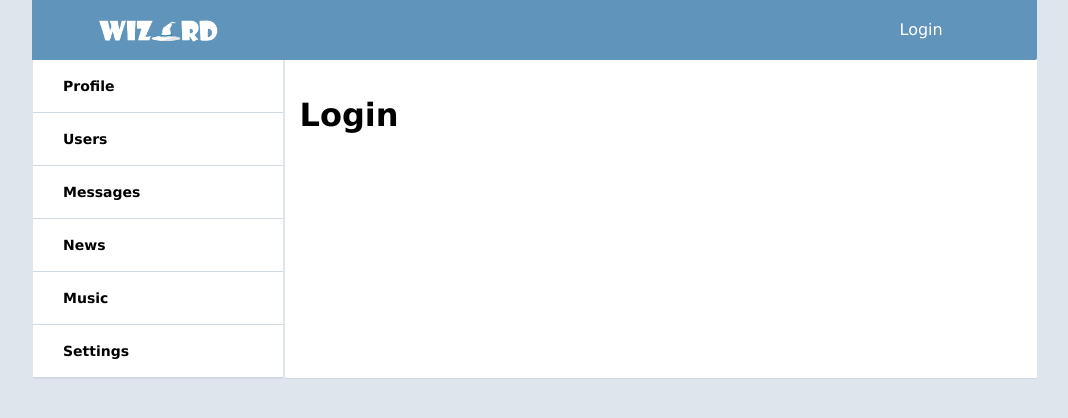
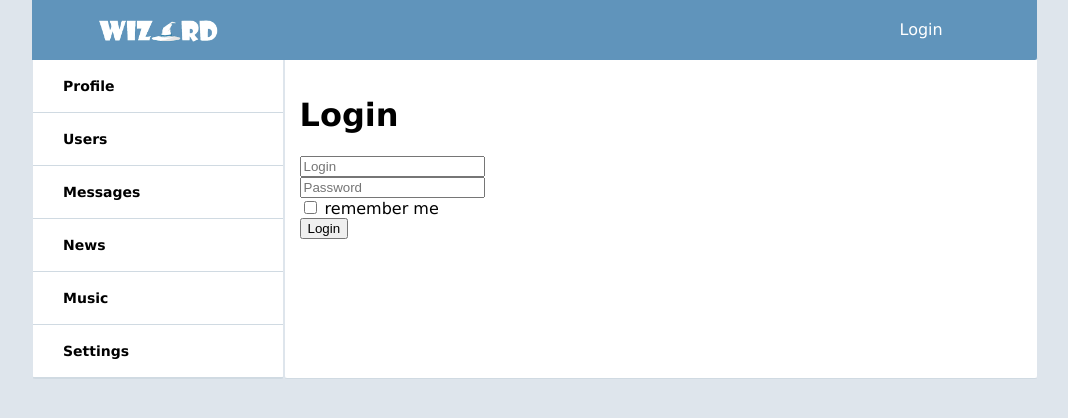
Before and after one commit to fledith/way-of-samurai, a React (Create React App) app: page /login in a window 1280 px wide. Shown: the top 418 px of the page, without its empty margins (105-1173 px from the left). Built offline with nearby package versions, Linux system fonts and the light colour scheme; no server answers.

Commit message:
Login redux-form

```diff
--- a/package.json
+++ b/package.json
@@ -7,12 +7,15 @@
     "@testing-library/react": "^9.5.0",
     "@testing-library/user-event": "^7.2.1",
     "axios": "^0.20.0",
+    "final-form": "^4.20.1",
     "react": "^16.13.1",
     "react-dom": "^16.13.1",
+    "react-final-form": "^6.5.1",
     "react-redux": "^7.2.1",
     "react-router-dom": "^5.2.0",
     "react-scripts": "3.4.3",
     "redux": "^4.0.5",
+    "redux-form": "^8.3.6",
     "redux-thunk": "^2.3.0"
   },
   "scripts": {
--- a/src/App.js
+++ b/src/App.js
@@ -10,7 +10,7 @@
 import ProfileContainer from './components/Profile/ProfileContainer';
 import Settings from './components/Settings/Settings';
 import HeaderContainer from './components/Header/HeaderContainer';
-import Login from './components/Login/login';
+import Login from './components/Login/Login';
 
 
 const App = () => {
--- a/src/components/Login/login.jsx
+++ b/src/components/Login/login.jsx
@@ -1,7 +1,37 @@
 import React from 'react';
+import { reduxForm, Field } from 'redux-form';
+
+const LoginForm = (props) => {
+    return (
+        <form onSubmit={props.handleSubmit}>
+            <div>
+                <Field placeholder={"Login"} name={"login"} component={"input"} />
+            </div>
+            <div>
+                <Field placeholder={"Password"} name={"password"} component={"input"} type={"password"} />
+            </div>
+            <div>
+                <Field component={"input"} name={"rememberMe"} type={"checkbox"}  /> remember me
+            </div>
+            <div>
+                <button>Login</button>
+            </div>
+        </form>
+
+)}
+
+const LoginReduxForm = reduxForm({form: 'login'})(LoginForm);
 
 const Login = (props) => {
-    return <h1>Login</h1>
-}
+    const onSubmit = (formData) => {
+        console.log(formData);
+    }
+
+    return (
+    <div>
+        <h1>Login</h1>
+        <LoginReduxForm onSubmit={onSubmit} />
+    </div>
+)}
 
 export default Login;
--- a/src/components/Profile/ProfileContainer.jsx
+++ b/src/components/Profile/ProfileContainer.jsx
@@ -15,6 +15,13 @@
         }
         this.props.getUserProfile(userId);
         this.props.getUserStatus(userId);
+    }
+
+    componentDidUpdate(prevProps, prevState) {
+        if (prevProps.status !== this.props.status){
+        this.setState({
+            status: this.props.status
+        })}
     }
 
     render() {
--- a/src/redux/redux_store.js
+++ b/src/redux/redux_store.js
@@ -3,6 +3,7 @@
 import usersReducer from "./usersReducer";
 import authReducer from "./authReducer";
 import thunkMiddleware from "redux-thunk";
+import {reducer as formReducer} from 'redux-form';
 
 const { createStore, combineReducers, applyMiddleware } = require("redux");
 
@@ -10,7 +11,8 @@
     profilePage: profileReducer,
     dialogsPage: dialogsReducer,
     usersPage: usersReducer,
-    auth: authReducer
+    auth: authReducer,
+    form: formReducer,
 });
 
 let store = createStore(reducers, applyMiddleware(thunkMiddleware));
```
Also changed, not shown: 1 other file (tests, documents, lock files or other folders).
